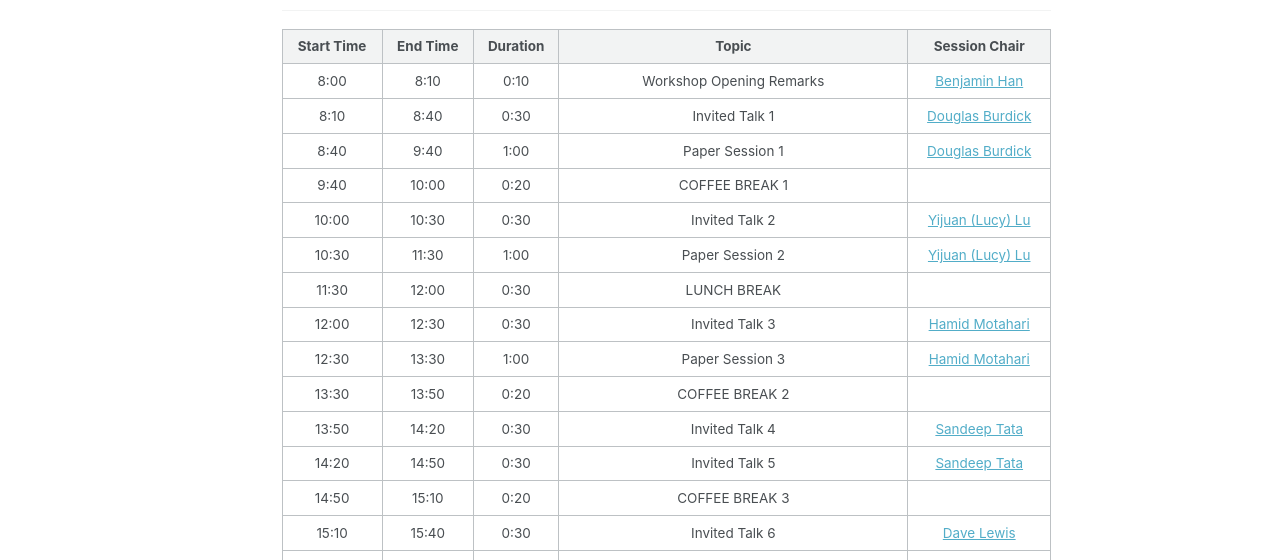
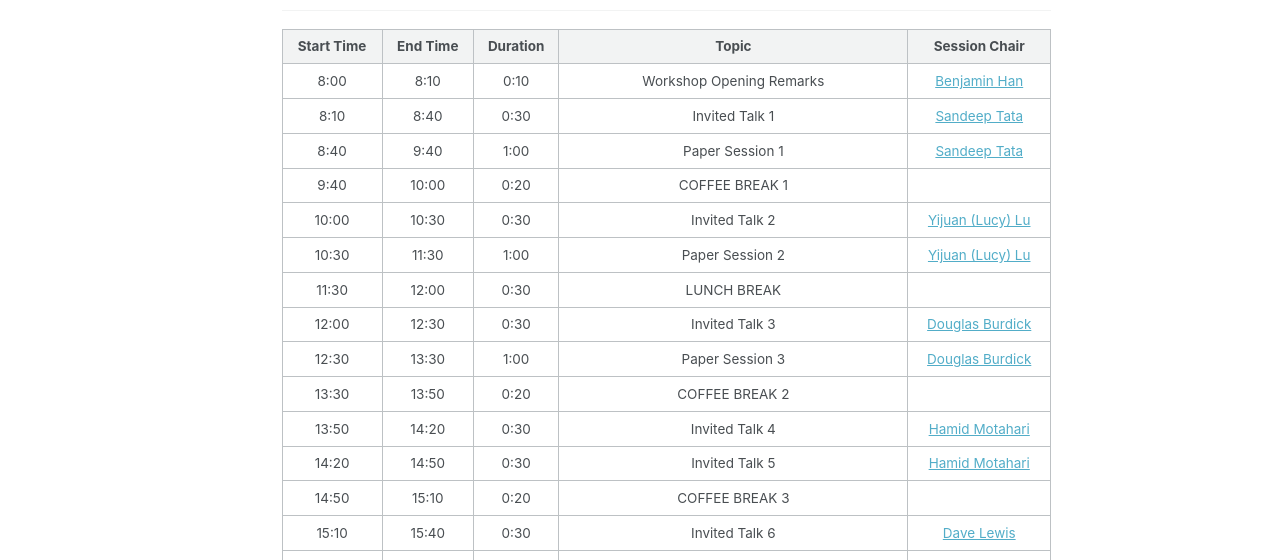
Before and after one commit to document-intelligence/DI-2022, a Jekyll site: the page built from _pages/program.md, in a window 1280 px wide. Shown: the part 391-951 px from the top of the page. Built offline with Jekyll 4.4.1, drawn with Linux system fonts in a browser that asks for light colours.

```diff
--- a/_pages/program.md
+++ b/_pages/program.md
@@ -19,17 +19,17 @@ The workshop contains the following elements:
 | Start Time 	| End Time 	| Duration 	| Topic 	| Session Chair 	|
 |:-:	|:-:	|:-:	|:-:	|:-:	|
 | 8:00 	| 8:10 	| 0:10 	| Workshop Opening Remarks 	| [Benjamin Han](https://www.linkedin.com/in/benjaminhan/)	|
-| 8:10 	| 8:40 	| 0:30 	| Invited Talk 1 	| [Douglas Burdick](https://researcher.watson.ibm.com/researcher/view.php?person=us-drburdic)	|
-| 8:40 	| 9:40 	| 1:00 	| Paper Session 1 	| [Douglas Burdick](https://researcher.watson.ibm.com/researcher/view.php?person=us-drburdic)	|
+| 8:10 	| 8:40 	| 0:30 	| Invited Talk 1 	| [Sandeep Tata](https://research.google/people/SandeepTata/)	|
+| 8:40 	| 9:40 	| 1:00 	| Paper Session 1 	| [Sandeep Tata](https://research.google/people/SandeepTata/)	|
 | 9:40 	| 10:00 	| 0:20 	| COFFEE BREAK 1 	|  	|
 | 10:00 	| 10:30 	| 0:30 	| Invited Talk 2 	| [Yijuan (Lucy) Lu](https://www.linkedin.com/in/yijuan-lu-590b426/) |
 | 10:30 	| 11:30 	| 1:00 	| Paper Session 2 	| [Yijuan (Lucy) Lu](https://www.linkedin.com/in/yijuan-lu-590b426/) 	|
 | 11:30  	| 12:00 	| 0:30 	| LUNCH BREAK  	|  	|
-| 12:00 	| 12:30 	| 0:30 	| Invited Talk 3 	| [Hamid Motahari](https://www.linkedin.com/in/hamidmotahari/) |
-| 12:30 	| 13:30 	| 1:00 	| Paper Session 3 	| [Hamid Motahari](https://www.linkedin.com/in/hamidmotahari/) |
+| 12:00 	| 12:30 	| 0:30 	| Invited Talk 3 	| [Douglas Burdick](https://researcher.watson.ibm.com/researcher/view.php?person=us-drburdic) |
+| 12:30 	| 13:30 	| 1:00 	| Paper Session 3 	| [Douglas Burdick](https://researcher.watson.ibm.com/researcher/view.php?person=us-drburdic) |
 | 13:30 	| 13:50 	| 0:20 	| COFFEE BREAK 2 	|  	|
-| 13:50  	| 14:20 	| 0:30 	| Invited Talk 4 	| [Sandeep Tata](https://research.google/people/SandeepTata/)	|
-| 14:20 	| 14:50 	| 0:30 	| Invited Talk 5  	| [Sandeep Tata](https://research.google/people/SandeepTata/)	|
+| 13:50  	| 14:20 	| 0:30 	| Invited Talk 4 	| [Hamid Motahari](https://www.linkedin.com/in/hamidmotahari/) |
+| 14:20 	| 14:50 	| 0:30 	| Invited Talk 5  	| [Hamid Motahari](https://www.linkedin.com/in/hamidmotahari/) |
 | 14:50 	| 15:10  	| 0:20 	| COFFEE BREAK 3 	|  	|
 | 15:10 	| 15:40  	| 0:30 	| Invited Talk 6 	| [Dave Lewis](https://www.linkedin.com/in/daviddlewis/)	|
 | 15:40  	| 16:40  	| 1:00 	| Panel: DI Research Challenges & Directions 	| [Dave Lewis](https://www.linkedin.com/in/daviddlewis/) |
```
